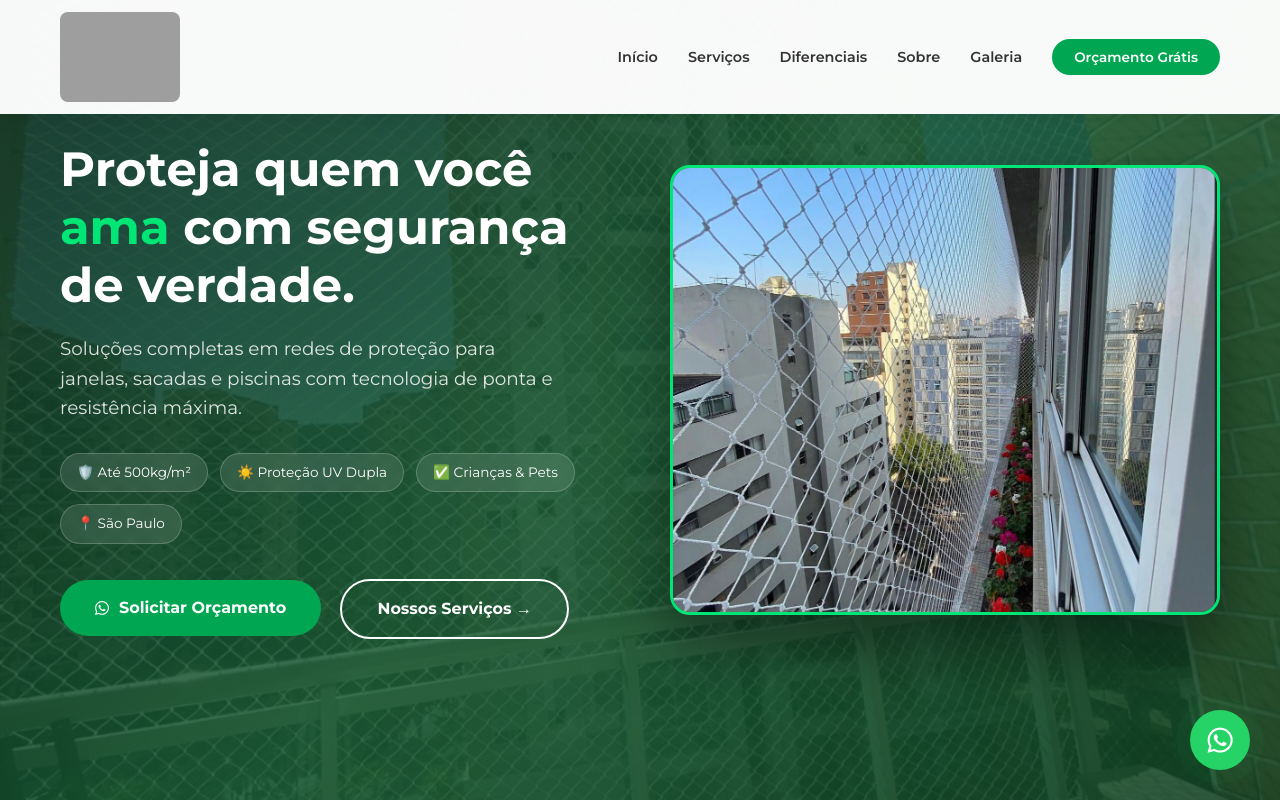
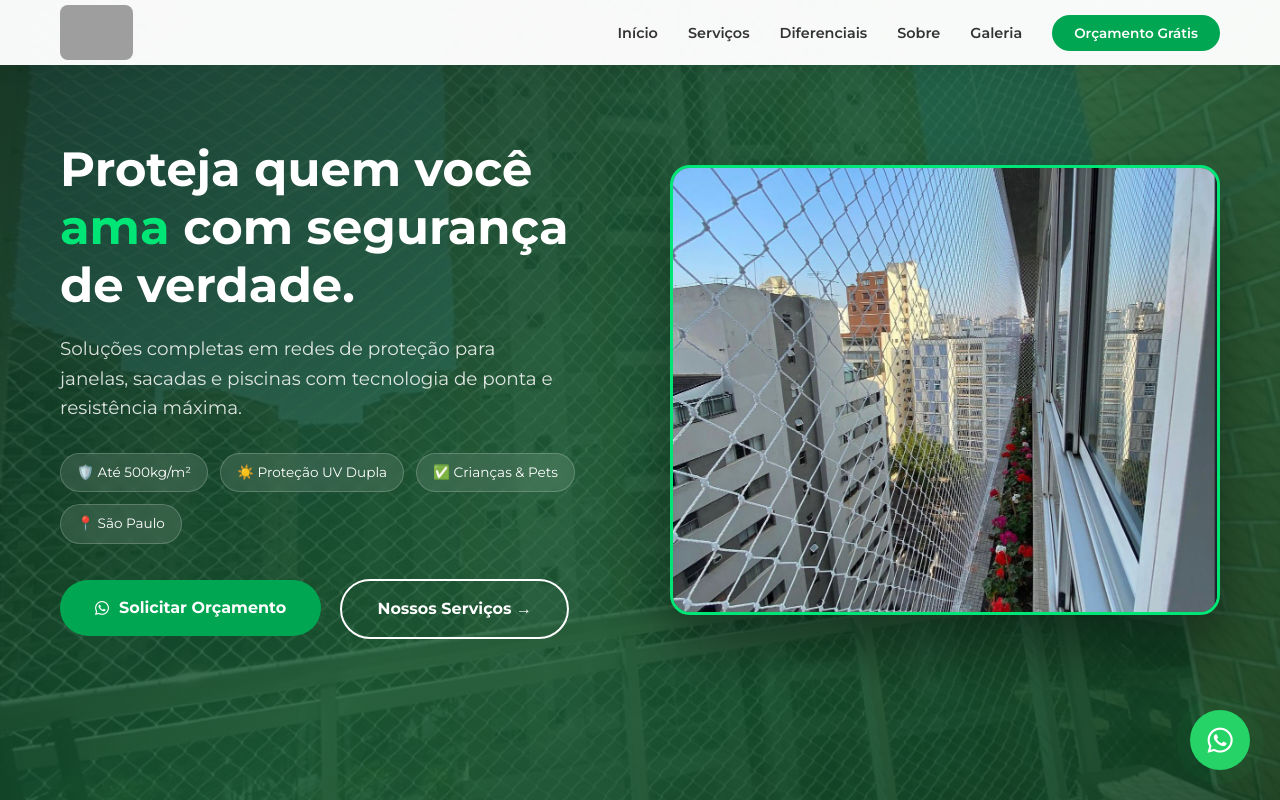
Before and after one commit to bfortredesdeprotecao/bfortredesdeprotecao.github.io, a plain HTML site: page index.html in a window 1280 px wide. Shown: the top 800 px of the page. Drawn offline with nearby package versions, Linux system fonts and the light colour scheme; grey boxes are pictures that could not be loaded.

Commit message:
Add files via upload

```diff
--- a/css/style.css
+++ b/css/style.css
@@ -53,11 +53,11 @@ header .container {
   display: flex;
   align-items: center;
   justify-content: space-between;
-  padding: 12px 20px;
+  padding: 5px 20px;
 }
 
 .logo img {
-  height: 90px;
+  height: 55px;
   width: auto;
   border-radius: 8px;
   object-fit: contain;
```
